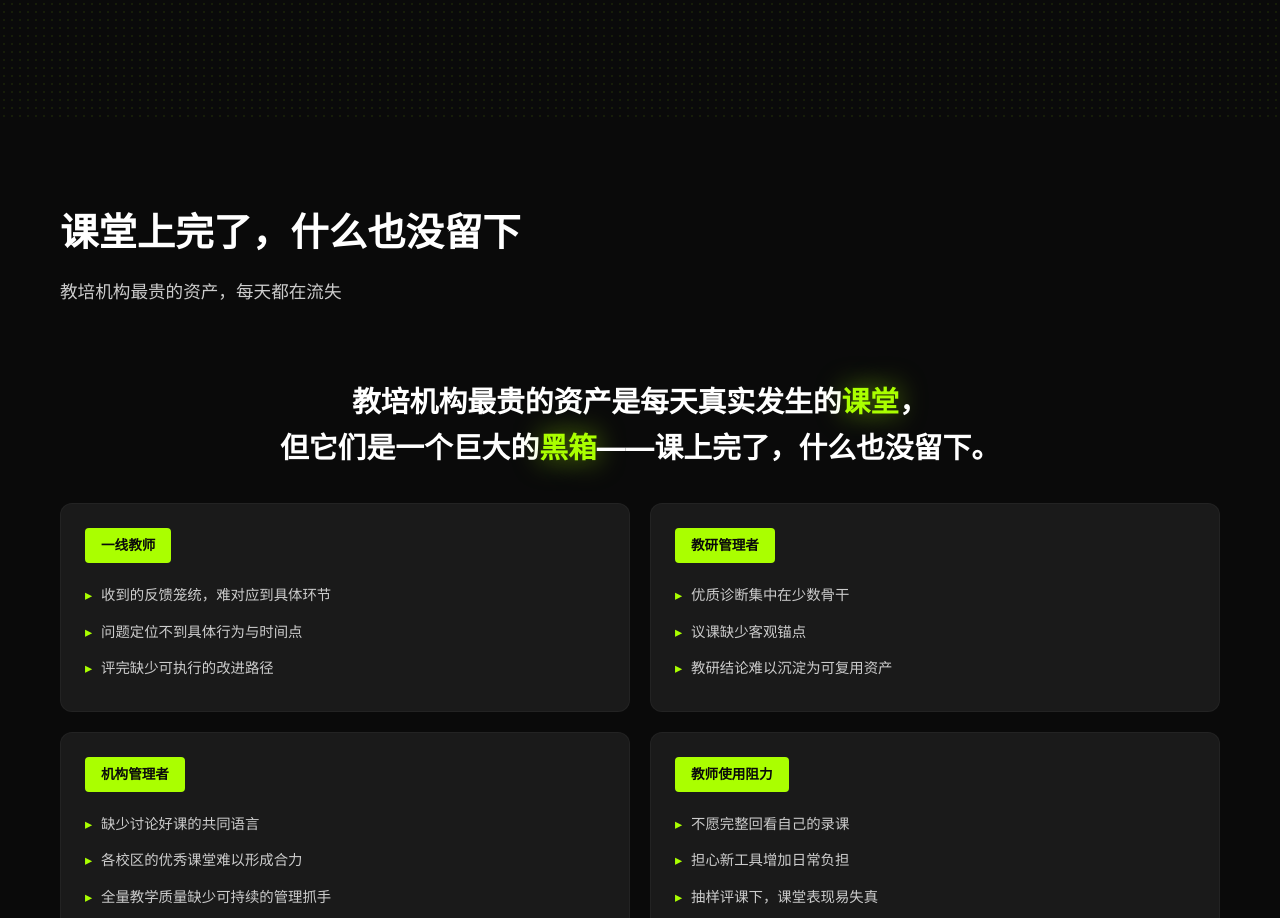
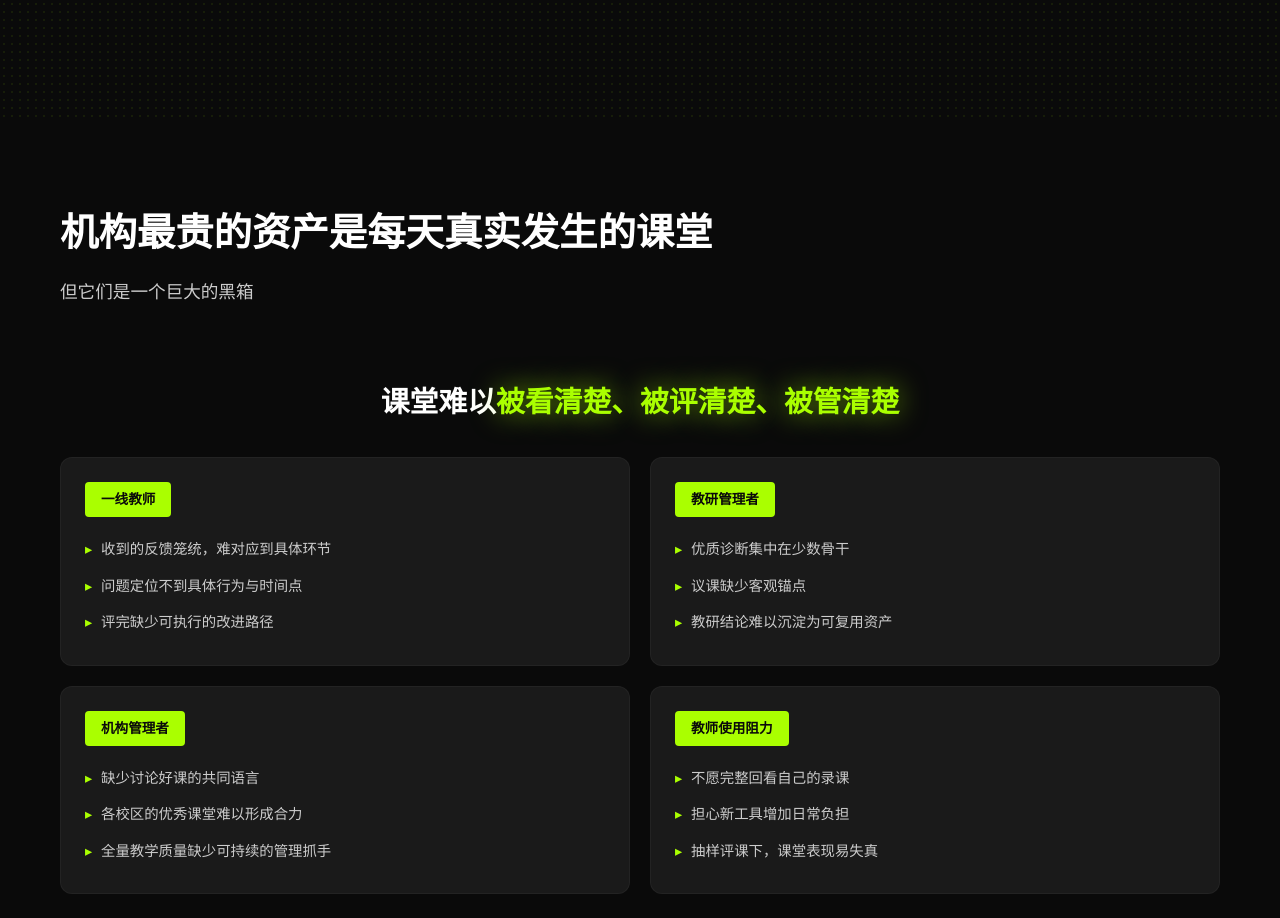
Before and after one commit to Alyssa9000/AI-Quality, a plain HTML site: page index.html in a window 1280 px wide. Shown: the part 680-1598 px from the top of the page. Drawn offline with Linux system fonts and the light colour scheme.

Commit message:
内容微调

```diff
--- a/index.html
+++ b/index.html
@@ -686,12 +686,11 @@ body {
 <!-- P02 PAIN -->
 <section class="section" id="p02" data-title="痛点">
     <div class="section-header fade-in">
-        <h2 class="section-title">课堂上完了，什么也没留下</h2>
-        <p class="section-subtitle">教培机构最贵的资产，每天都在流失</p>
+        <h2 class="section-title">机构最贵的资产是每天真实发生的课堂</h2>
+        <p class="section-subtitle">但它们是一个巨大的黑箱</p>
     </div>
     <p class="pain-quote fade-in stagger-1">
-        教培机构最贵的资产是每天真实发生的<span class="accent glow">课堂</span>，<br>
-        但它们是一个巨大的<span class="accent glow">黑箱</span>——课上完了，什么也没留下。
+        课堂难以<span class="accent glow">被看清楚、被评清楚、被管清楚</span>
     </p>
     <div class="card-grid-4 fade-in stagger-2">
         <div class="card pain-card">
@@ -879,7 +878,7 @@ body {
         </svg>
     </div>
     <div class="value-row fade-in stagger-2">
-        <div class="card value-card"><h4>标准可执行</h4><p>每份报告标注教师与机构标准之间的距离</p></div>
+        <div class="card value-card"><h4>标准有范本</h4><p>机构标准从标杆课里长出来，不是拍脑袋</p></div>
         <div class="card value-card"><h4>经验可复制</h4><p>标杆课从个人经验提炼为机构实践模型</p></div>
         <div class="card value-card"><h4>扩张可延续</h4><p>新校区、新班型、新教师纳入同一套标准体系</p></div>
     </div>
```
